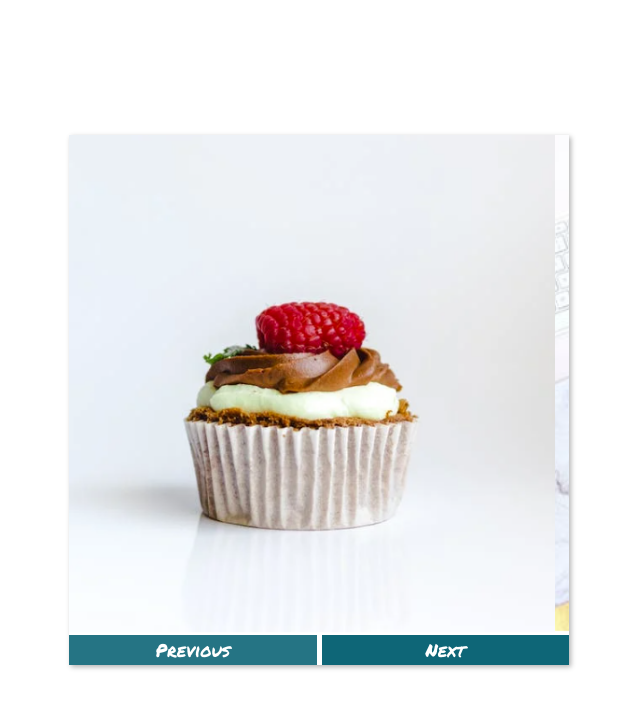
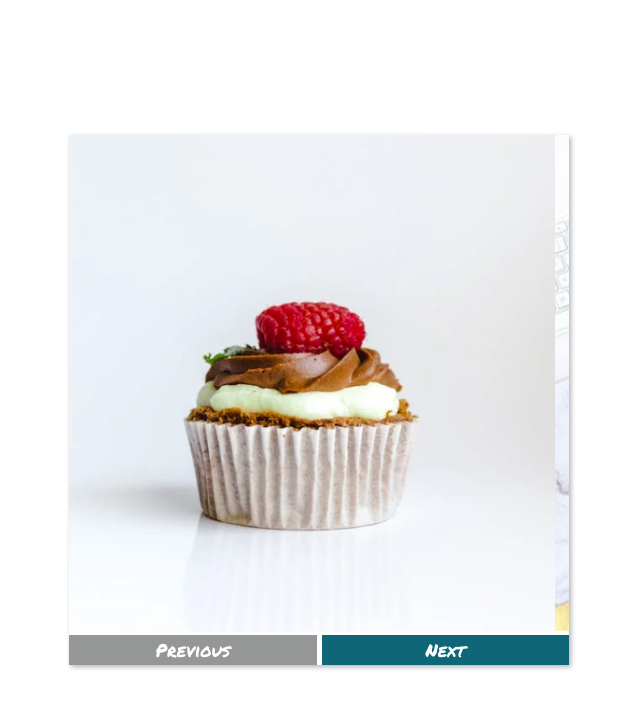
Before and after one commit to Kstrohfus/image-carousel, a plain HTML site: page index.html in a window 1280 px wide. In both pictures the pointer is over the button "Previous". Shown: the whole page, without its empty margins (321-961 px from the left). Drawn offline with Linux system fonts and the light colour scheme.

Commit message:
Changed some styling, left btn issue still exist...

```diff
--- a/css/main.css
+++ b/css/main.css
@@ -50,7 +50,8 @@ img {
 }
 
 .btn:hover {
-    opacity: 0.9;
+    opacity: 0.5;
+    background-color: rgb(44, 49, 47);
 }
 .btn:focus {
     outline: none;
--- a/js/script.js
+++ b/js/script.js
@@ -10,7 +10,6 @@
 
 function run() {
     idx++
-
     changeImage()
 }
 
```
Also changed, not shown: index.html (+0 -1 lines).
